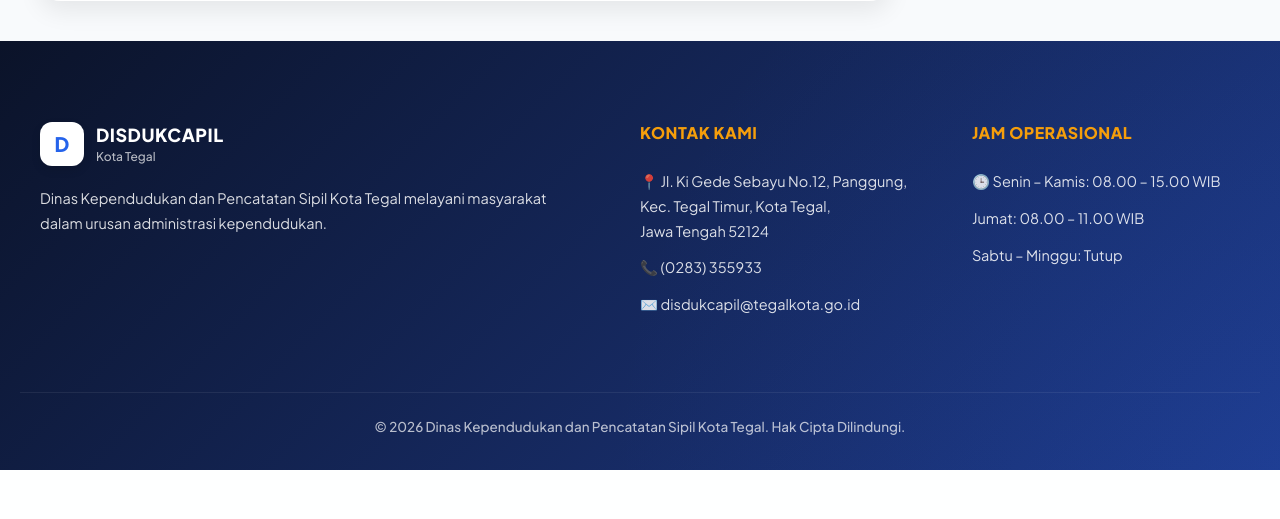
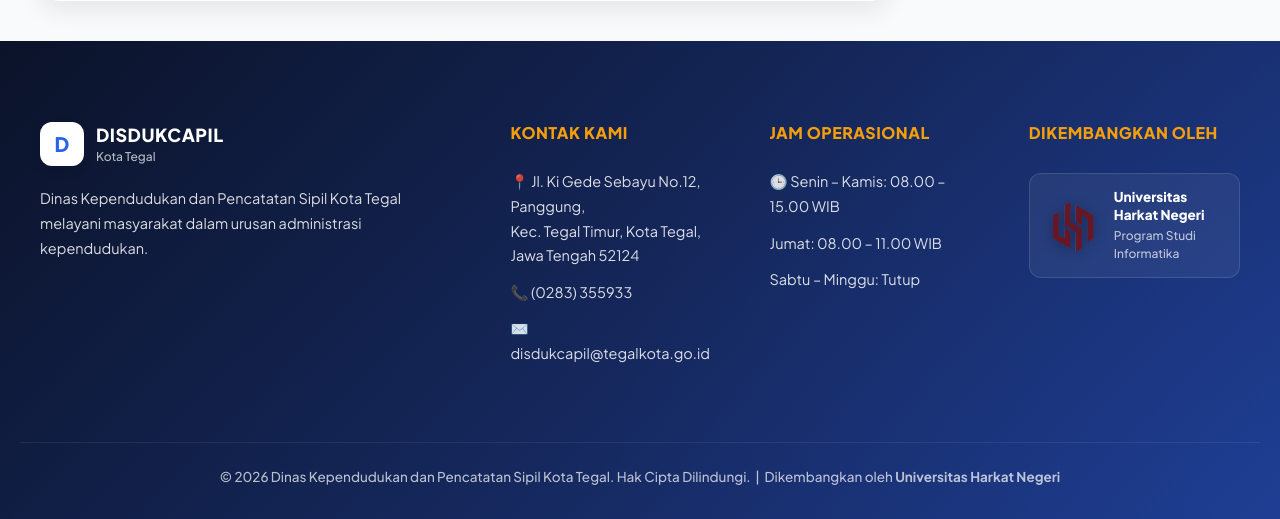
Before and after one commit to ikhsan-kun/chatbot-disdukcapil, a FastAPI app: page /admin/layanan/edit/1 in a window 1280 px wide. Shown: the part 890-1409 px from the top of the page. Before the commit the page ends 1360 px from the top, so only its background shows below. Run offline with FastAPI, Linux system fonts and the light colour scheme; data that the repository does not hold is empty; parts of the project's set-up code (start-up, migrations or seed data) failed here and were passed over.

Commit message:
feat: add UHN logo and developer credits to footer

```diff
--- a/app/templates/base.html
+++ b/app/templates/base.html
@@ -165,11 +165,24 @@
             <p>Sabtu – Minggu: Tutup</p>
         </div>
 
+        <!-- Kolom 4: Universitas -->
+        <div class="footer-col footer-col-uhn">
+            <h3>Dikembangkan Oleh</h3>
+            <div class="footer-uhn">
+                <img src="/static/images/uhn.png" alt="Logo Universitas Harkat Negeri" class="uhn-logo">
+                <div class="uhn-info">
+                    <span class="uhn-name">Universitas Harkat Negeri</span>
+                    <span class="uhn-program">Program Studi Informatika</span>
+                </div>
+            </div>
+        </div>
+
     </div>
 
     <div class="footer-bottom">
         © 2026 Dinas Kependudukan dan Pencatatan Sipil Kota Tegal.
-        Hak Cipta Dilindungi.
+        Hak Cipta Dilindungi. &nbsp;|&nbsp;
+        Dikembangkan oleh <strong>Universitas Harkat Negeri</strong>
     </div>
 </footer>
 
--- a/static/style.css
+++ b/static/style.css
@@ -2500,8 +2500,8 @@ button, .btn {
     max-width: 1200px;
     margin: auto;
     display: grid;
-    grid-template-columns: 2fr 1fr 1fr;
-    gap: 64px;
+    grid-template-columns: 2fr 1fr 1fr 1fr;
+    gap: 48px;
 }
 
 .footer-col {
@@ -2570,6 +2570,51 @@ button, .btn {
     font-weight: 500;
 }
 
+/* UHN Footer Logo */
+.footer-uhn {
+    display: flex;
+    align-items: center;
+    gap: 14px;
+    margin-top: 4px;
+    background: rgba(255, 255, 255, 0.06);
+    border: 1px solid rgba(255, 255, 255, 0.12);
+    border-radius: var(--radius-md);
+    padding: 14px 16px;
+    transition: background 0.2s;
+}
+
+.footer-uhn:hover {
+    background: rgba(255, 255, 255, 0.1);
+}
+
+.uhn-logo {
+    width: 54px;
+    height: 54px;
+    object-fit: contain;
+    flex-shrink: 0;
+    filter: drop-shadow(0 2px 6px rgba(0,0,0,0.3));
+}
+
+.uhn-info {
+    display: flex;
+    flex-direction: column;
+    gap: 4px;
+}
+
+.uhn-name {
+    font-size: 13.5px;
+    font-weight: 800;
+    color: white;
+    line-height: 1.3;
+}
+
+.uhn-program {
+    font-size: 12px;
+    opacity: 0.7;
+    color: white;
+    font-weight: 500;
+}
+
 /* ==========================================================================
    16. MEDIA QUERY & MOBILE RESPONSIVENESS
    ========================================================================== */
@@ -2611,6 +2656,10 @@ button, .btn {
     }
 
     .footer-col:first-child {
+        grid-column: span 2;
+    }
+
+    .footer-col-uhn {
         grid-column: span 2;
     }
 }
```
Also changed, not shown: static/images/uhn.png (added).
